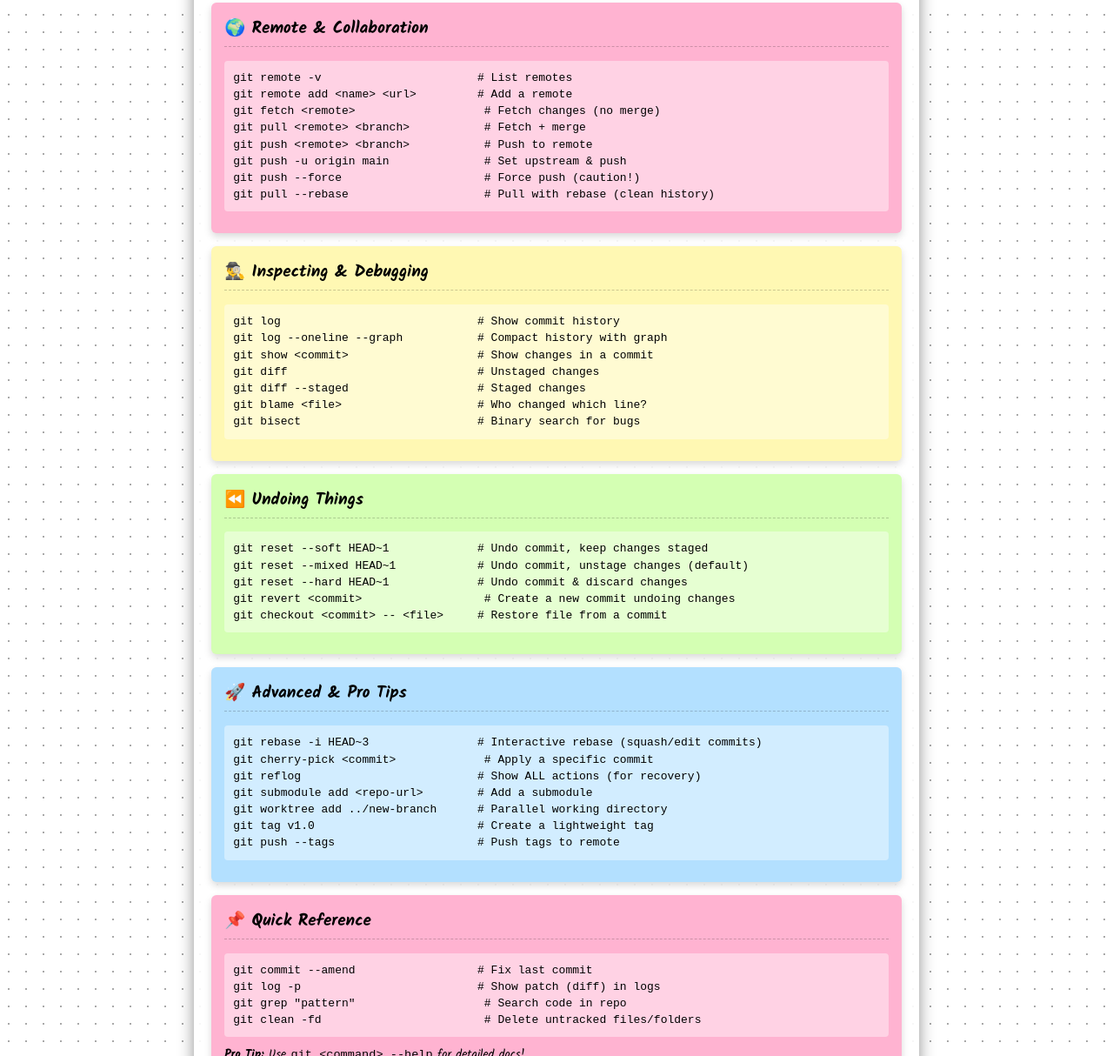
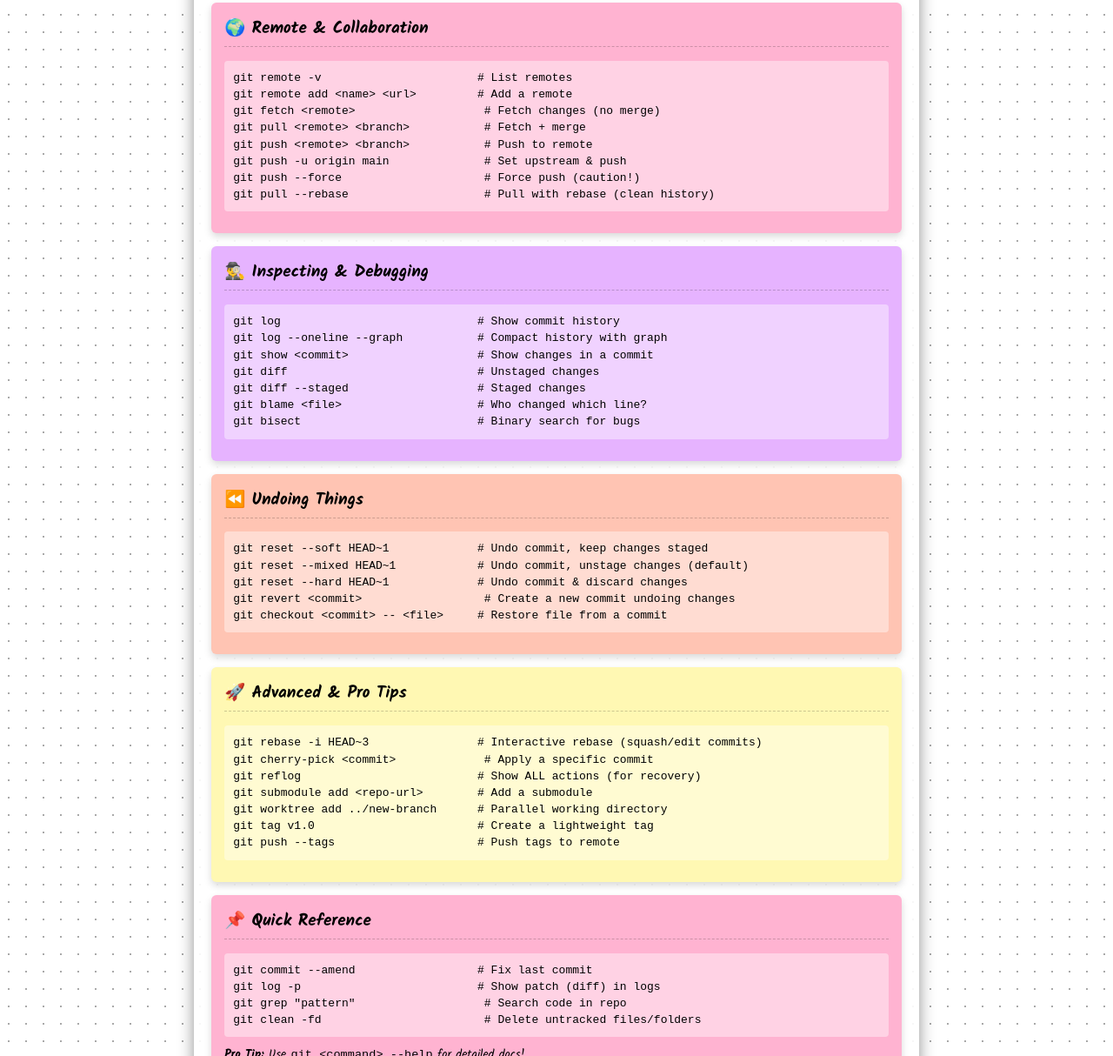
Before and after one commit to syed-imadulla/CheetsheetsHub, a website: page git.html in a window 1280 px wide. Shown: the part 1153-2367 px from the top of the page at 87% size. Drawn offline with Linux system fonts and the light colour scheme.

Commit message:
git commands colors

```diff
--- a/git.html
+++ b/git.html
@@ -318,7 +318,7 @@ git pull --rebase                    # Pull with rebase (clean history)</code></
         </div>
 
         <!-- Inspecting & Debugging -->
-        <div class="note note-yellow">
+        <div class="note note-purple">
             <h2>🕵️‍♂️ Inspecting & Debugging</h2>
             <pre><code>git log                             # Show commit history
 git log --oneline --graph           # Compact history with graph
@@ -330,7 +330,7 @@ git bisect                          # Binary search for bugs</code></pre>
         </div>
 
         <!-- Undoing Things -->
-        <div class="note note-green">
+        <div class="note note-orange">
             <h2>⏪ Undoing Things</h2>
             <pre><code>git reset --soft HEAD~1             # Undo commit, keep changes staged
 git reset --mixed HEAD~1            # Undo commit, unstage changes (default)
@@ -340,7 +340,7 @@ git checkout &lt;commit&gt; -- &lt;file&gt;     # Restore file from a commit</co
         </div>
 
         <!-- Advanced & Pro Tips -->
-        <div class="note note-blue">
+        <div class="note note-yellow">
             <h2>🚀 Advanced & Pro Tips</h2>
             <pre><code>git rebase -i HEAD~3                # Interactive rebase (squash/edit commits)
 git cherry-pick &lt;commit&gt;             # Apply a specific commit
```
